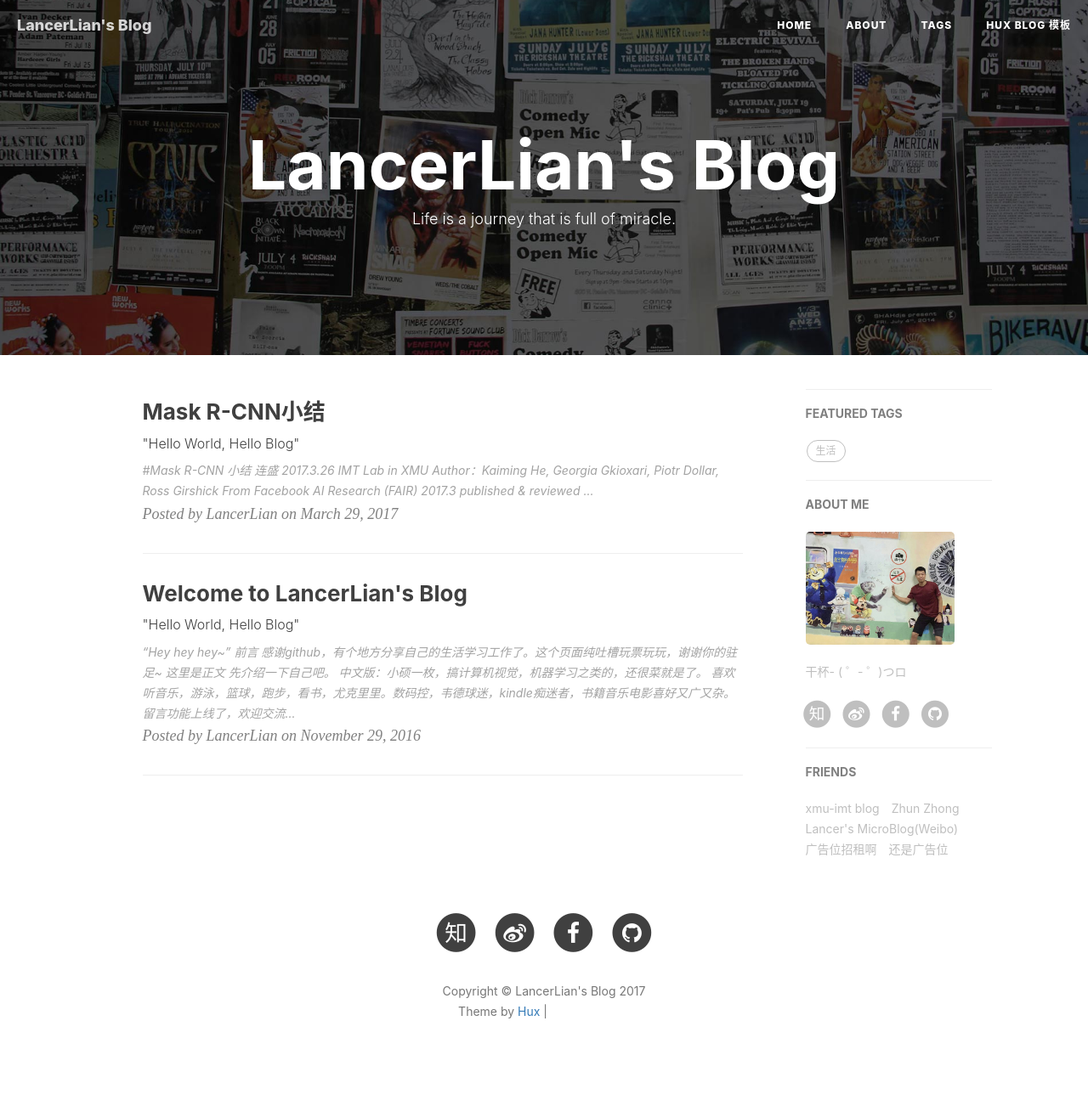
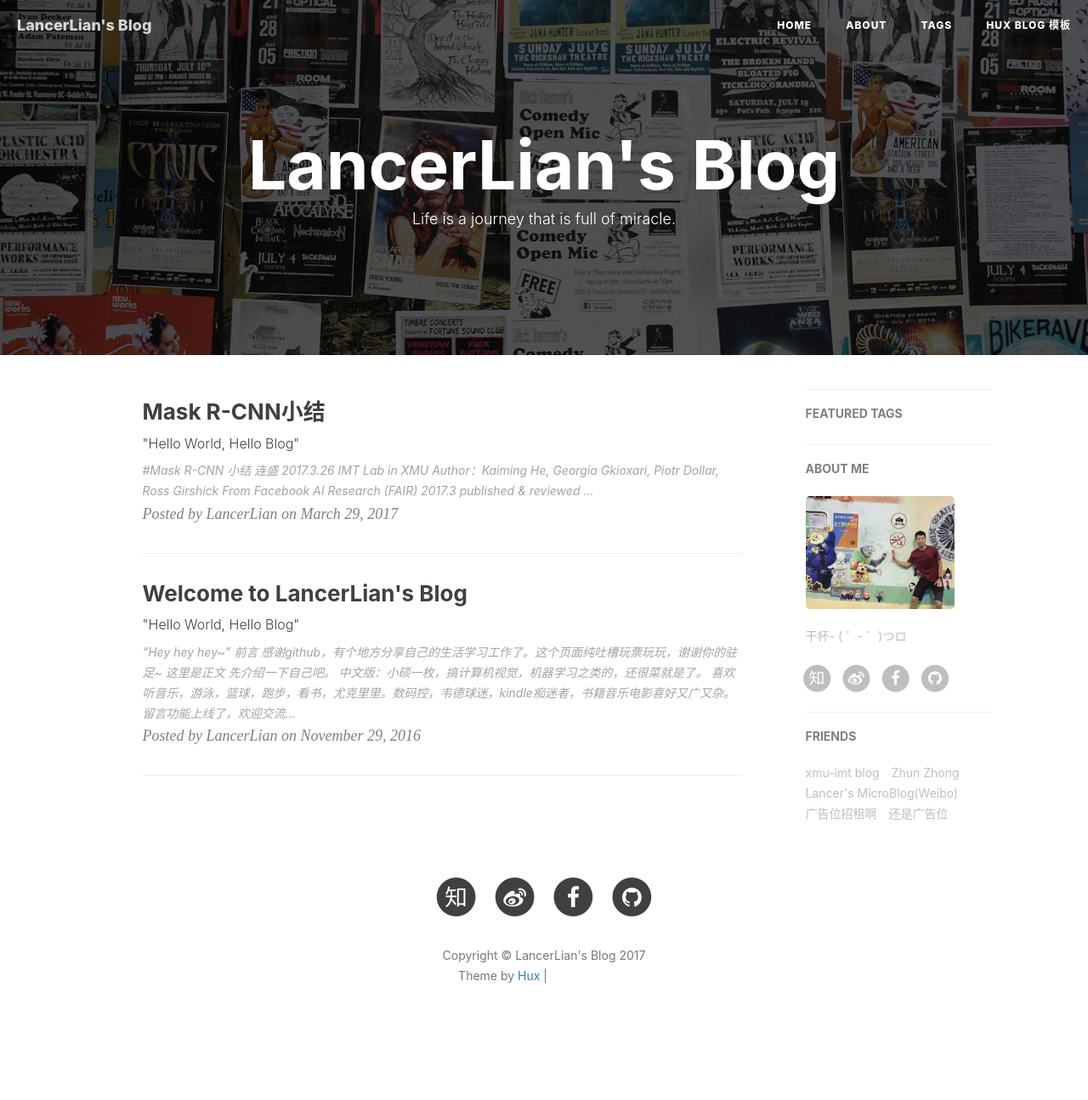
Before and after one commit to LancerLian/myBlog, a Jekyll site: the page built from index.html, in a window 1280 px wide. Shown: the whole page at 85% size. Built offline with Jekyll 4.4.1, drawn with Linux system fonts in a browser that asks for light colours; nearby versions of some CDN libraries; the list of posts is cut into pages by our own code; comment, search, counter and statistics services are not loaded; after the commit the page ends 1253 px from its top, so only the background shows below that; grey boxes are pictures that could not be loaded.

Commit message:
Add files via upload

```diff
--- a/_posts/2017-3-29-mask_rcnn.markdown
+++ b/_posts/2017-3-29-mask_rcnn.markdown
@@ -6,7 +6,7 @@
 author:     "LancerLian"
 header-img: "img/post-bg-2015.jpg"
 tags:
-    - 生活
+    - 学术
 ---
 
 #Mask R-CNN 小结
```
